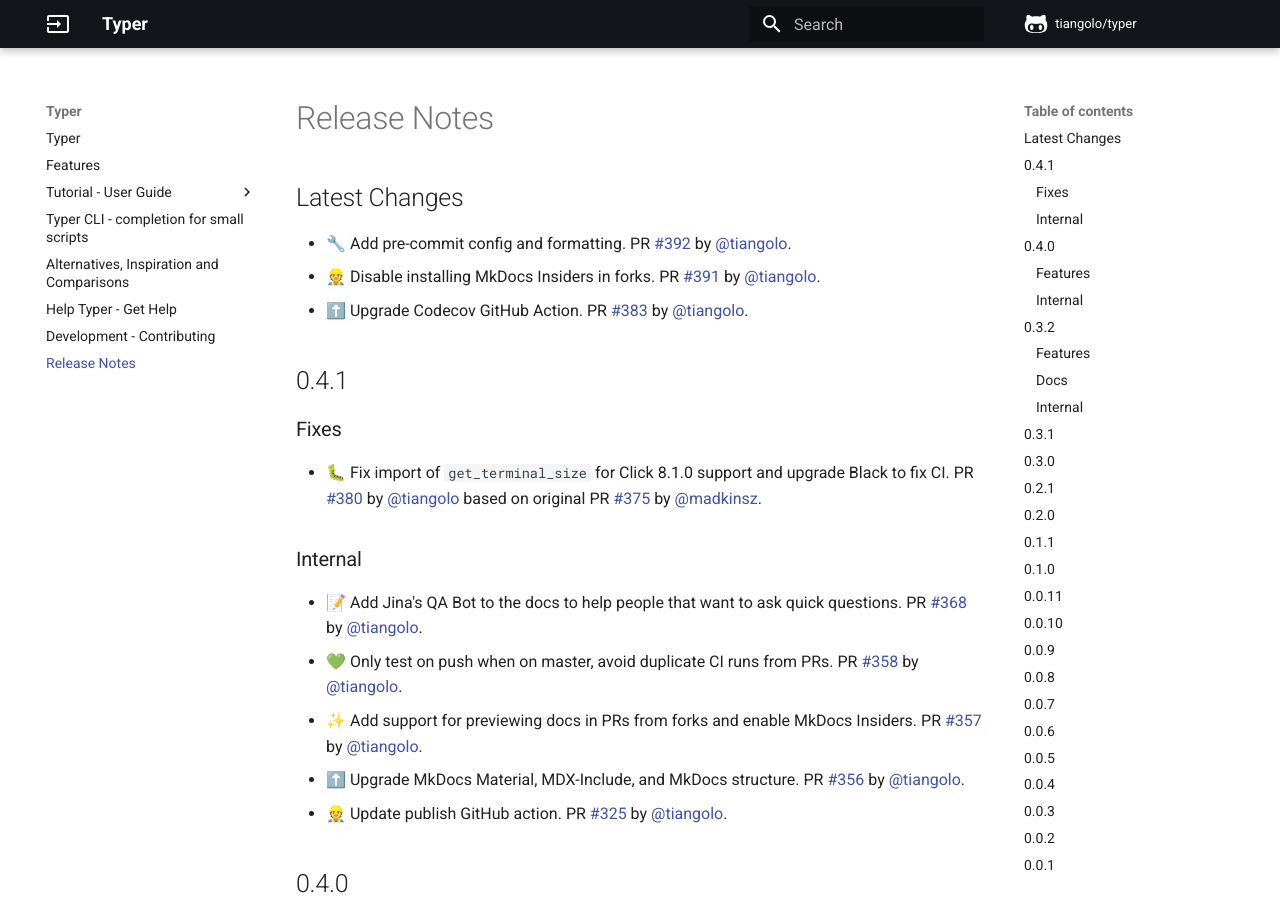
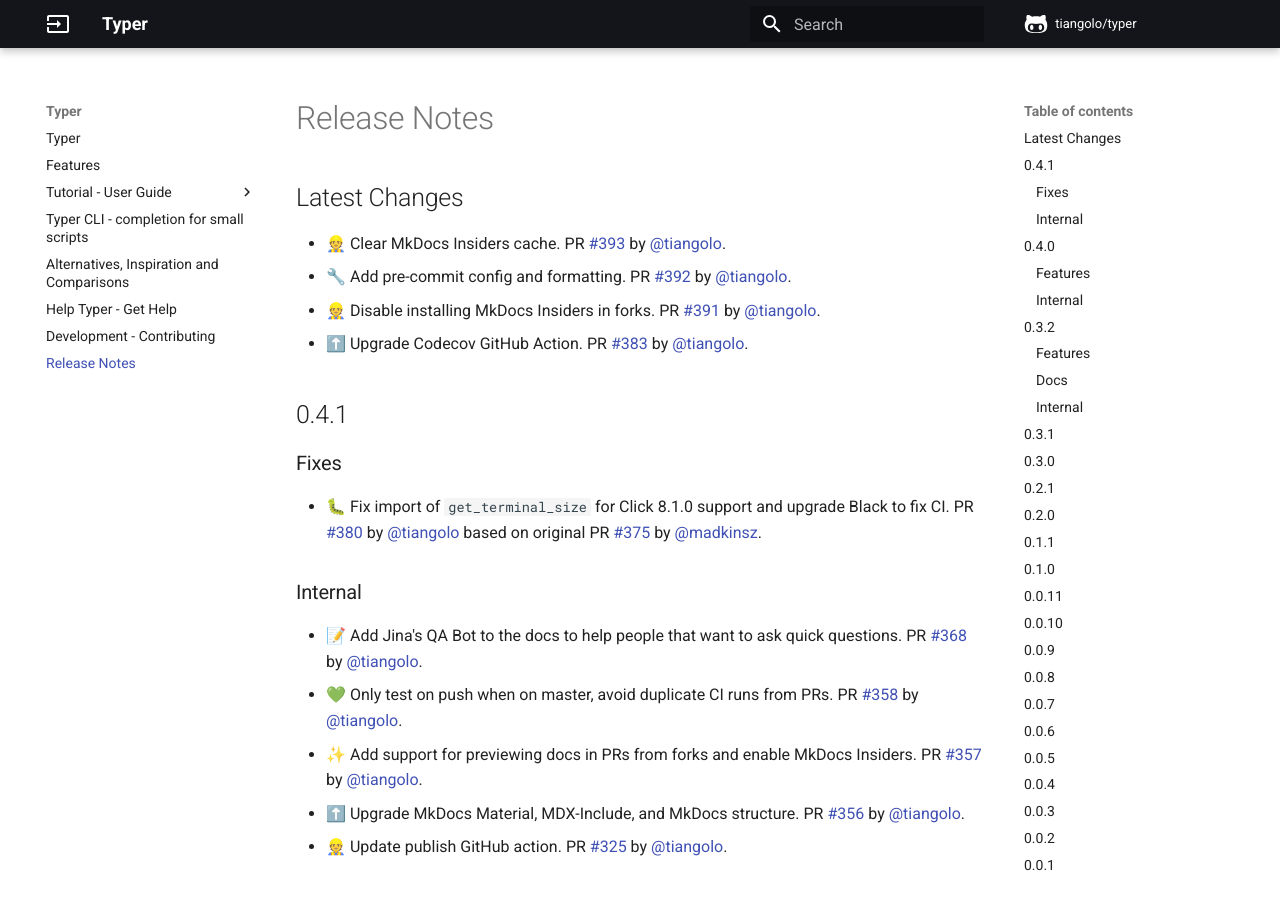
Before and after one commit to RED0731/red_pythonTyper, an MkDocs documentation site: the page built from docs/release-notes.md, in a window 1280 px wide and 900 px high. Built offline with MkDocs 1.6.1 and Material for MkDocs 9.7.7, drawn with Linux system fonts in a browser that asks for light colours; comment, search, counter and statistics services are not loaded.

Commit message:
📝 Update release notes

```diff
--- a/docs/release-notes.md
+++ b/docs/release-notes.md
@@ -1,5 +1,6 @@
 ## Latest Changes
 
+* 👷 Clear MkDocs Insiders cache. PR [#393](https://github.com/tiangolo/typer/pull/393) by [@tiangolo](https://github.com/tiangolo).
 * 🔧 Add pre-commit config and formatting. PR [#392](https://github.com/tiangolo/typer/pull/392) by [@tiangolo](https://github.com/tiangolo).
 * 👷 Disable installing MkDocs Insiders in forks. PR [#391](https://github.com/tiangolo/typer/pull/391) by [@tiangolo](https://github.com/tiangolo).
 * ⬆️ Upgrade Codecov GitHub Action. PR [#383](https://github.com/tiangolo/typer/pull/383) by [@tiangolo](https://github.com/tiangolo).
```
